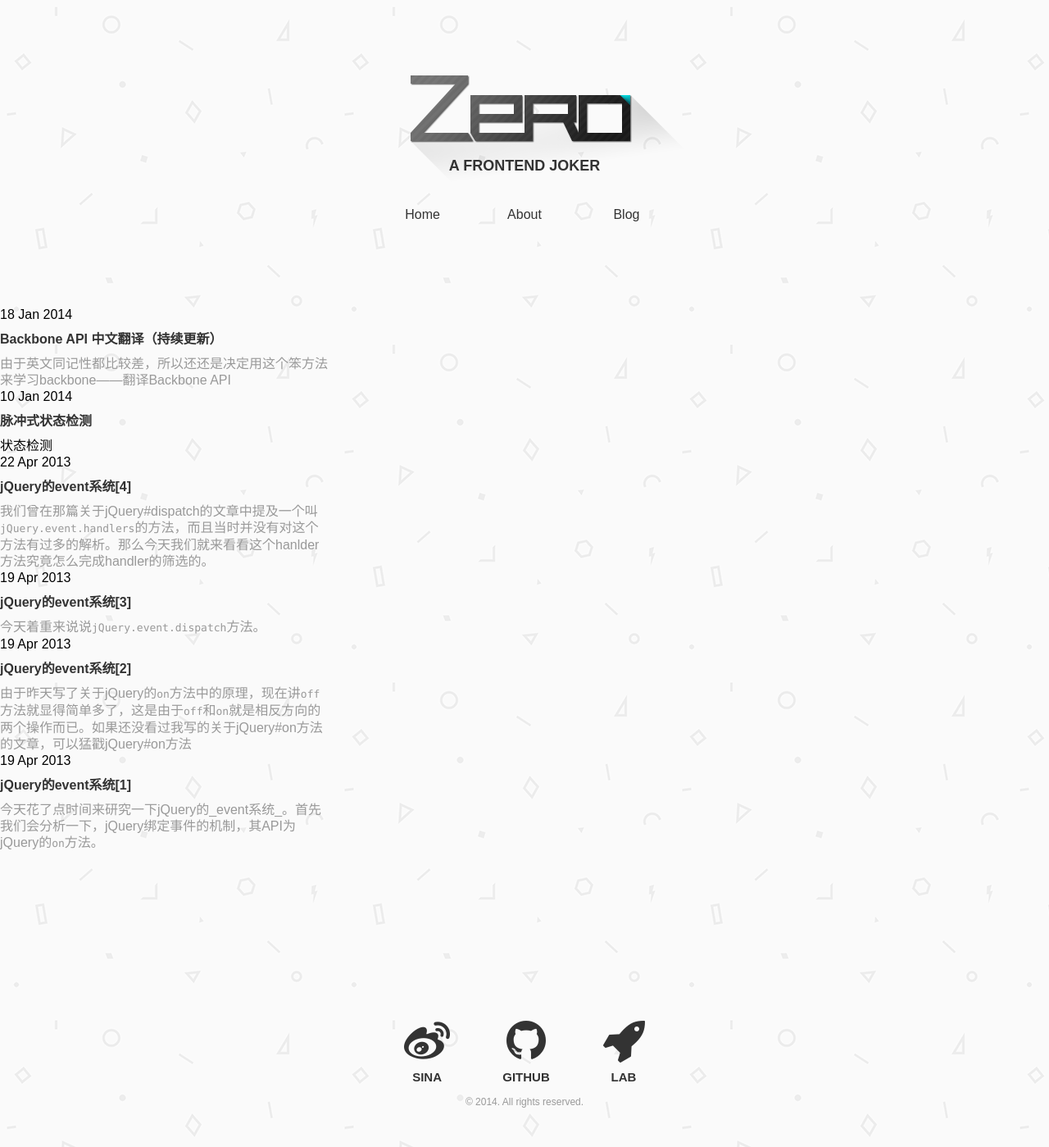
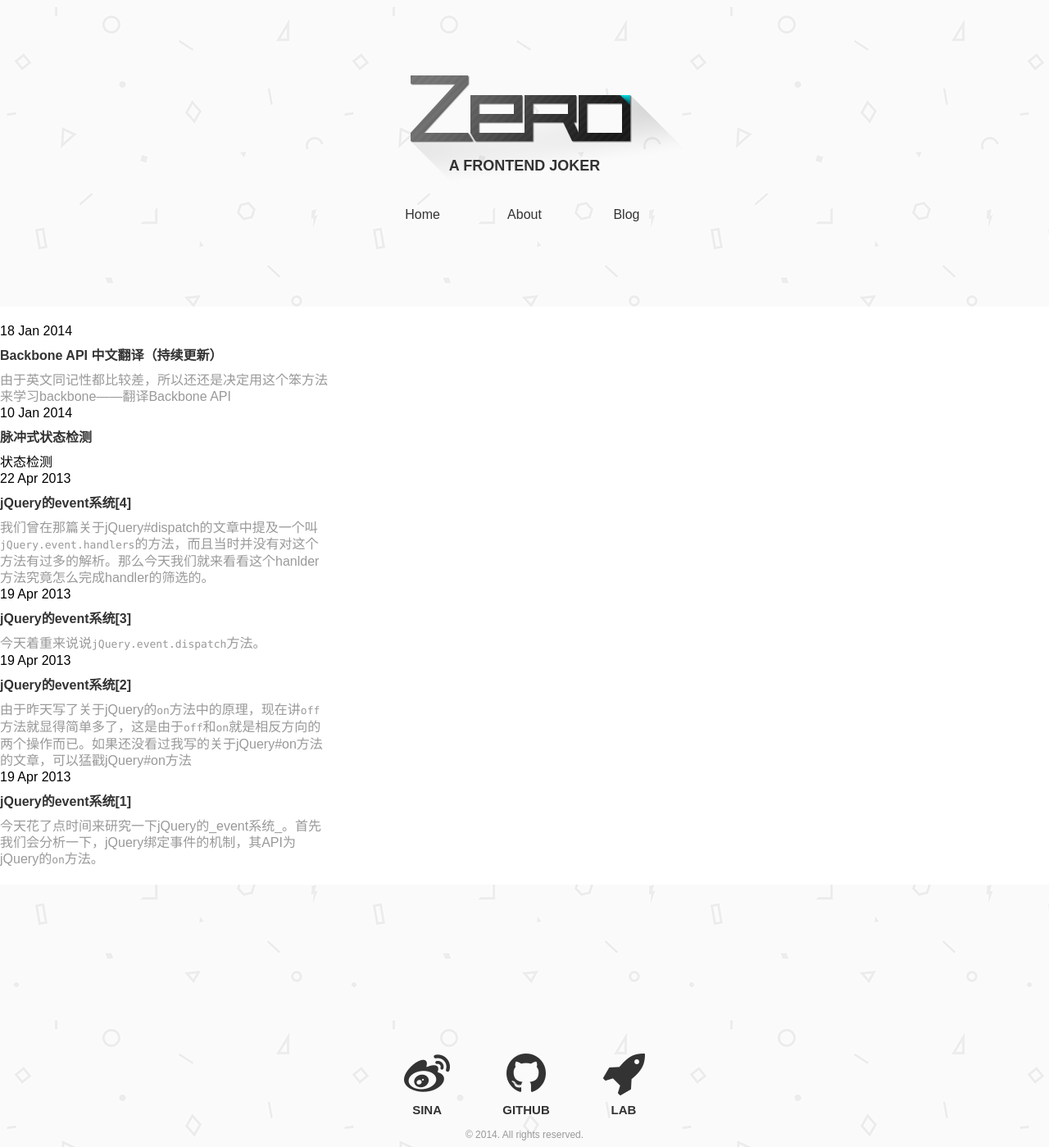
Before and after one commit to lizzz0523/lizzz0523.github.io, a Jekyll site: the page built from blog.html, in a window 1280 px wide. Shown: the whole page at 82% size. Built offline with Jekyll 4.4.1, drawn with Linux system fonts in a browser that asks for light colours; nearby versions of some CDN libraries; Markdown is read by kramdown in place of the engine named in the settings.

Commit message:
update excerpt style

```diff
--- a/css/zero.css
+++ b/css/zero.css
@@ -362,6 +362,12 @@ a, a:hover {
             transform: scale(1, 1);
 }
 
+.excerpt {
+    padding: 20px 0;
+    line-height: 20px;
+    background-color: white;
+}
+
 .excerpt h3 {
     padding: 10px 0;
     font-size: 16px;
@@ -383,5 +389,4 @@ a, a:hover {
 
 .excerpt li {
     width: 400px;
-    line-height: 20px;
 }
```
